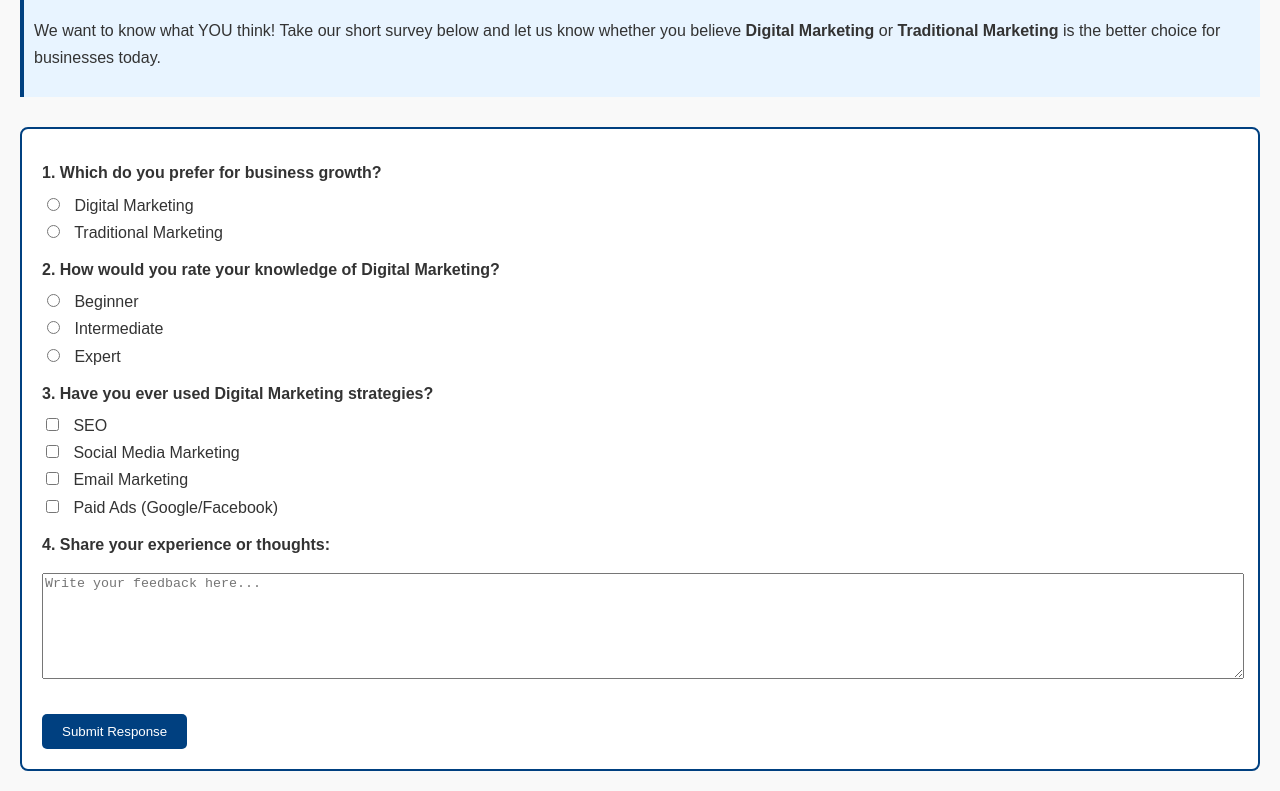
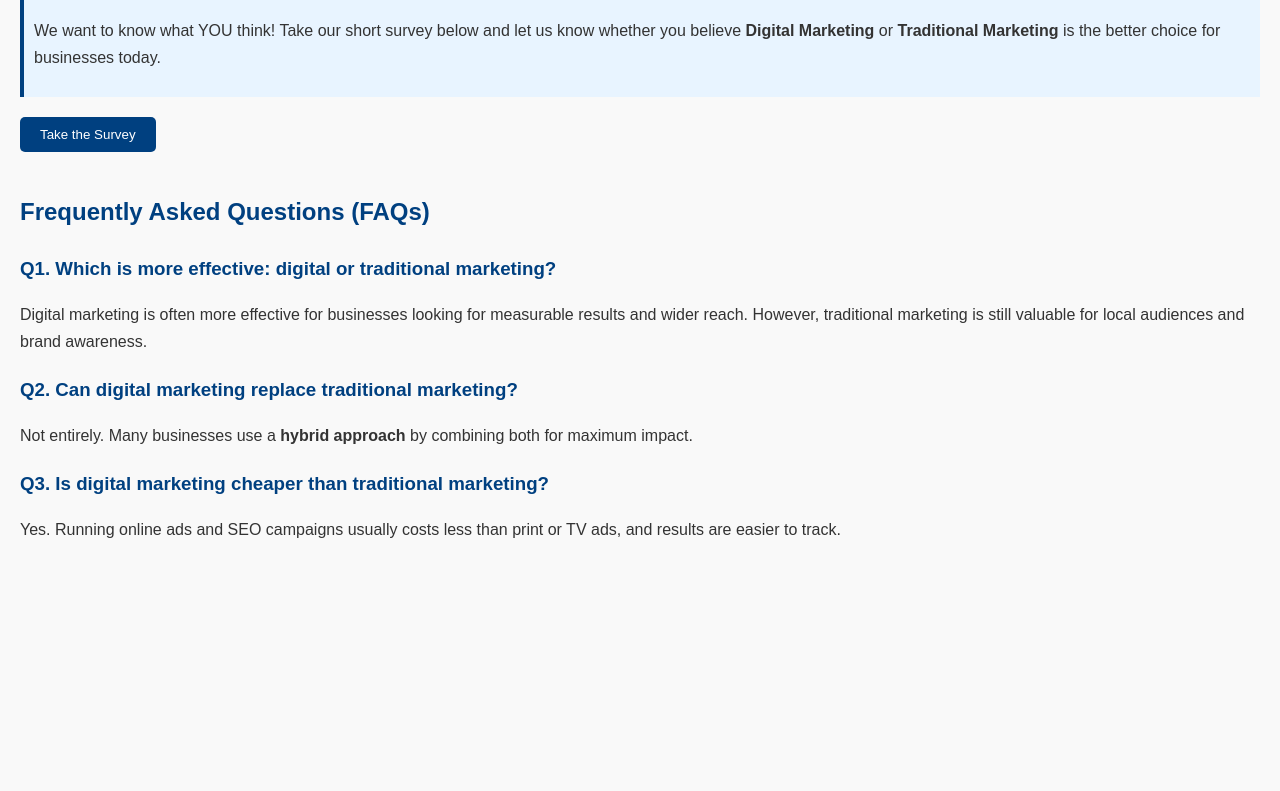
Before and after one commit to AnooshaAhmed-jpg/Digital-Marketing-vs-Traditional-Marketing, a plain HTML site: page index.html in a window 1280 px wide. Shown: the part 1249-2040 px from the top of the page. After the commit the page ends 1812 px from the top, so only its background shows below. Drawn offline with Linux system fonts and the light colour scheme.

Commit message:
Update index.html

```diff
--- a/index.html
+++ b/index.html
@@ -100,31 +100,9 @@
     <p>We want to know what YOU think! Take our short survey below and let us know whether you believe
     <strong>Digital Marketing</strong> or <strong>Traditional Marketing</strong> is the better choice for businesses today.</p>
   </div>
-
-  <div class="survey-box">
-    <form>
-      <label>1. Which do you prefer for business growth?</label>
-      <input type="radio" name="marketing" value="digital"> Digital Marketing <br>
-      <input type="radio" name="marketing" value="traditional"> Traditional Marketing <br>
-
-      <label>2. How would you rate your knowledge of Digital Marketing?</label>
-      <input type="radio" name="knowledge" value="beginner"> Beginner <br>
-      <input type="radio" name="knowledge" value="intermediate"> Intermediate <br>
-      <input type="radio" name="knowledge" value="expert"> Expert <br>
-
-      <label>3. Have you ever used Digital Marketing strategies?</label>
-      <input type="checkbox" name="strategy" value="seo"> SEO <br>
-      <input type="checkbox" name="strategy" value="social"> Social Media Marketing <br>
-      <input type="checkbox" name="strategy" value="email"> Email Marketing <br>
-      <input type="checkbox" name="strategy" value="ppc"> Paid Ads (Google/Facebook) <br>
-
-      <label>4. Share your experience or thoughts:</label>
-      <textarea placeholder="Write your feedback here..."></textarea><br><br>
-
-      <button type="submit">Submit Response</button>
-    </form>
-  </div>
-
+   <a href="https://forms.gle/z4R6x2ZsZKzkvWYDA" target="_blank">
+  <button>Take the Survey</button>
+</a>
   <div class="faq">
     <h2>Frequently Asked Questions (FAQs)</h2>
 
```
